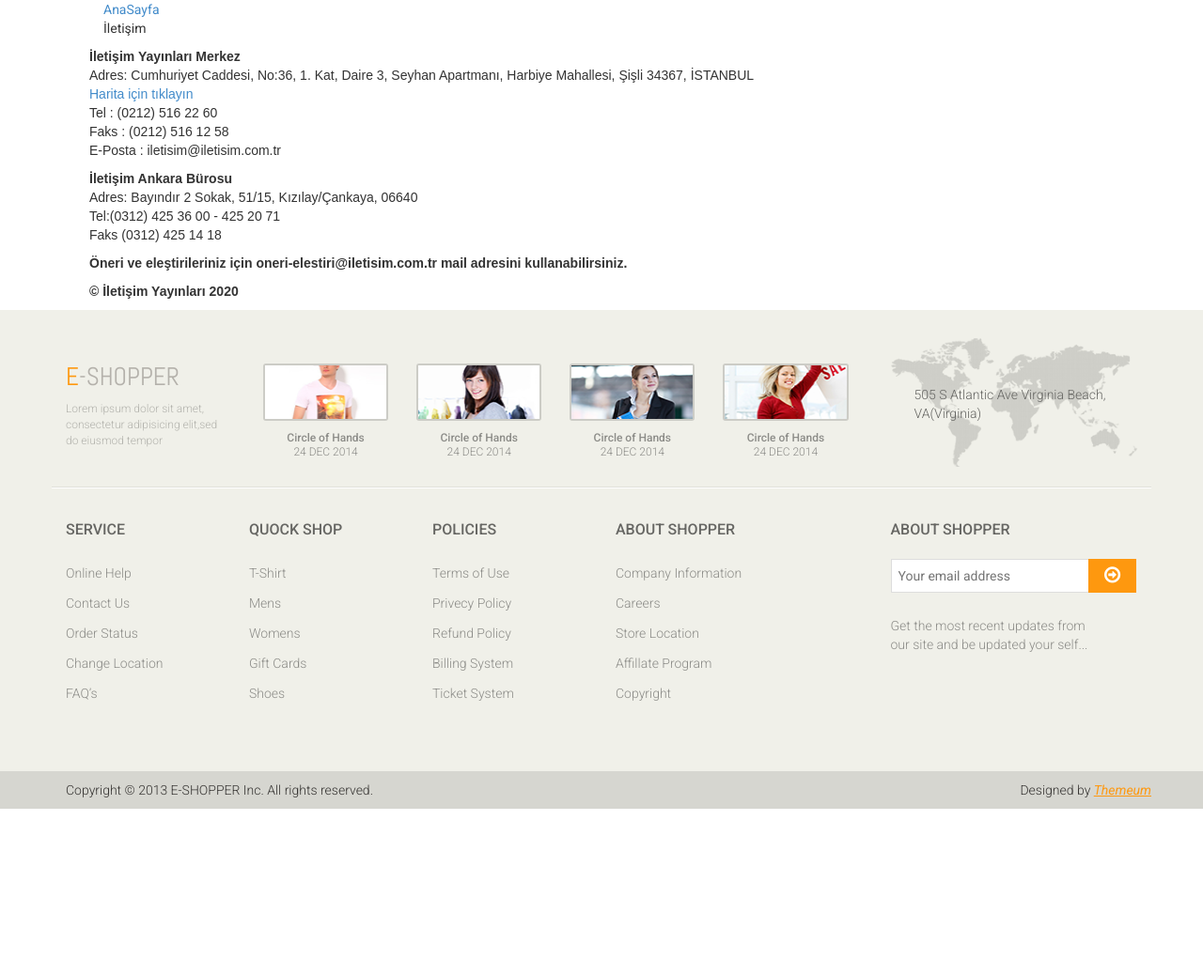
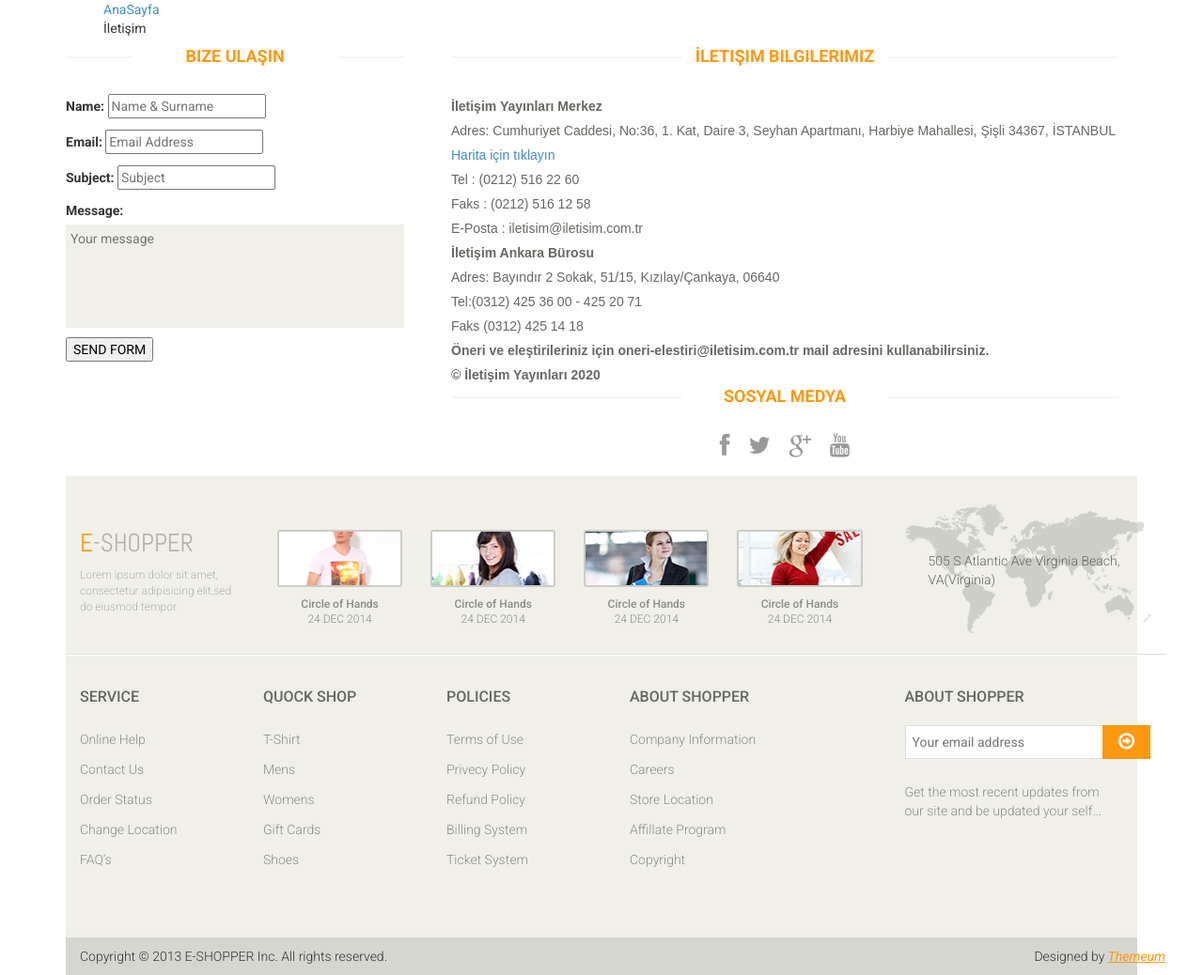
Before and after one commit to elmasbusenur/Django_Dernek_Ilan_Sitesi, a Django app: page /iletisim/ in a window 1280 px wide. Shown: the part 212-1250 px from the top of the page at 94% size. Before the commit the page ends 1073 px from the top, so only its background shows below. Run offline with Django 3.2, Linux system fonts and the light colour scheme; data comes from the database, SQL or seed files in the repository; both versions use the stored data as it was after the commit; some libraries are stand-ins or nearby versions.

Commit message:
13.video iletişim formu mesaj gönderme

```diff
--- a/home/models.py
+++ b/home/models.py
@@ -35,3 +35,37 @@
     def __str__(self):
         return self.title
     # migrate yapıcaz.python manage.py makemigrations
+
+class ContactFormMessage(models.Model):  # kategori ile ilişki kuruyoruz
+    STATUS = (
+        ('New', 'New'),
+        ('Read', 'Read'),
+        ('Closed', 'Closed'),
+    )
+    name = models.CharField(blank=True, max_length=20)
+    email = models.CharField(blank=True, max_length=50)
+    subject = models.CharField(blank=True, max_length=50)
+    message = models.CharField(blank=True, max_length=255)
+    status = models.CharField(max_length=10, choices=STATUS, default='New')
+    ip = models.CharField(blank=True, max_length=20)
+    note = models.CharField(blank=True, max_length=100)
+    create_at = models.DateTimeField(auto_now_add=True)
+    update_at = models.DateTimeField(auto_now=True)
+
+    def __str__(self):
+        return self.name
+
+
+class ContactFormu(ModelForm):  # bu form hangi modele ait contact form modele ait
+    class Meta:
+        model = ContactFormMessage
+        fields = ['name', 'email', 'subject', 'message']  # bu formda hangi elemanlar görünecek
+        widgets = {  # hangi nesneler nasıl görünücek
+            'name': TextInput(attrs={'class': 'input', 'placeholder': 'Name & Surname'}),
+            'subject': TextInput(attrs={'class': 'input', 'placeholder': 'Subject'}),
+            'email': TextInput(attrs={'class': 'input', 'placeholder': 'Email Address'}),
+            'message': Textarea(attrs={'class': 'input', 'placeholder': 'Your message', 'rows': '5'}),
+        }
+
+    def __str__(self):
+        return self.name
--- a/home/templates/iletisim.html
+++ b/home/templates/iletisim.html
@@ -23,15 +23,55 @@
 			</ul>
 		</div>
 	</div>
-	<div class="section">
-		<div class="container">
-			<div class="row">
-                 <ul class="blank">
-				    {{ setting.contact|safe }} <!--safe olması html taglarıda gelir-->
-			     </ul>
-			</div>
-		</div>
-	</div>
+    <div id="contact-page" class="container">
+    	<div class="bg">
+
+    		<div class="row">
+	    		<div class="col-sm-4">
+	    			<div class="contact-form">
+	    				<h2 class="title text-center">Bize Ulaşın</h2>
+	    				 {% if messages %}
+                            {% for message in messages %}
+                            <div class="alert alert-{{ message.tags }}" role="alert">
+                                {{ message }}
+                            </div>
+                            {% endfor %}
+                         {% endif %}
+
+                         <form action="" method="post">
+                             {% csrf_token %}
+                             {{ form.as_p }}
+                             <input type="submit" value="SEND FORM">
+                          </form>
+	    		    </div>
+                </div>
+
+	    		<div class="col-sm-8">
+	    			<div class="contact-info">
+	    				<h2 class="title text-center">İletişim Bilgilerimiz</h2>
+	    				{{ setting.contact|safe }}
+	    				<div class="social-networks">
+	    					<h2 class="title text-center">Sosyal Medya</h2>
+							<ul>
+								<li>
+									<a href="#"><i class="fa fa-facebook"></i></a>
+								</li>
+								<li>
+									<a href="#"><i class="fa fa-twitter"></i></a>
+								</li>
+								<li>
+									<a href="#"><i class="fa fa-google-plus"></i></a>
+								</li>
+								<li>
+									<a href="#"><i class="fa fa-youtube"></i></a>
+								</li>
+							</ul>
+	    				</div>
+	    			</div>
+    			</div>
+
+    	</div>
+    </div><!--/#contact-page-->
 
 {% endblock %}
 <!--burada eklediğimiz şeyler sayfada görünmesini istediğimiz şeyler-->
--- a/home/views.py
+++ b/home/views.py
@@ -1,15 +1,20 @@
+from ilan.models import Ilan, Category, Images
+from django.contrib import messages
+from django.http import HttpResponseRedirect, HttpResponse
 from django.shortcuts import render
-from home.models import Setting
+
+# Create your views here.
+from home.models import Setting, ContactFormu, ContactFormMessage
 
 # Create your views here.
 def index(request):
     setting = Setting.objects.get(pk=1)
-    context = {'setting': setting, 'page':'home'}
+    context = {'setting': setting, 'page':'home'} #menüyü kontrol etmek istediğim için page ekliyorum
     return render(request, 'index.html', context)
 # contexte ekledik ve index html e gönderdik ve index html de istediğimiz yere istediğimiz bilgileri yazdık
 def hakkimizda(request):
     setting = Setting.objects.get(pk=1)
-    context = {'setting': setting} #menüyü kontrol etmek istediğim için page ekliyorum
+    context = {'setting': setting} #setting gönderiyorum
     return render(request, 'hakkimizda.html', context)
 
 def referanslar(request):
@@ -17,8 +22,21 @@
     context = {'setting': setting}
     return render(request, 'referanslar.html', context)
 
-
 def iletisim(request):
+    if request.method == 'POST':  # form post edildi mi. edilmezse setting e iner.
+        form = ContactFormu(request.POST)  # CONTACT FORMUNU POSTLA EŞLEŞTİR
+        if form.is_valid(): #form geçerliyse dataya aktar eşleştir
+            data = ContactFormMessage() #model ile bağlantı kur
+            data.name = form.cleaned_data['name'] #formdan bilgiyi al
+            data.email = form.cleaned_data['email']
+            data.subject = form.cleaned_data['subject']
+            data.message = form.cleaned_data['message']
+            data.ip = request.META.get('REMOTE_ADDR')
+            data.save()
+            messages.success(request, "Mesajınız başarıyla gönderilmiştir. Teşekkür Ederiz")
+            return HttpResponseRedirect('/iletisim')  # formu iletişim sayfasına gönderiyoruz
+#forma ulaşmak için yukarısıda kaydetmek için
     setting = Setting.objects.get(pk=1)
-    context = {'setting': setting}
-    return render(request, 'iletisim.html', context)
+    form = ContactFormu()  # contact formu çağrıyoruz
+    context = {'setting': setting, 'form': form}
+    return render(request, 'iletisim.html', context)  # iletişim sayfasına formu gönderiyoruz
--- a/ilan/admin.py
+++ b/ilan/admin.py
@@ -16,7 +16,7 @@
     list_display = ['title','category','status', 'image_tag']  # hangi alanlar görülsün istiyorum categoride
     readonly_fields = ('image_tag',)
     list_filter = ['status','category']  # statuye göre filtreliyorum
-    inlines = [IlanImageInline]  # blogimagesinline ürün ekleme sırasında istiyorsam burayada bağlantısını kurmalıyım
+    inlines = [IlanImageInline]  # blog imagesinline ürün ekleme sırasında istiyorsam burayada bağlantısını kurmalıyım
     '''blogla ilgili olduğu için sadece onunla alakalı şeyleri ekler
 imageye class ekliyorum'''
 
--- a/ilan/models.py
+++ b/ilan/models.py
@@ -36,7 +36,7 @@
     category = models.ForeignKey(Category, on_delete=models.CASCADE )  # foreignkey kategori: kategoriye refere ettik
     title = models.CharField(max_length=150 )
     keywords = models.CharField(blank=True, max_length=255 )
-    description = models.CharField( blank=True, max_length=255 )
+    description = models.CharField(blank=True, max_length=255 )
     image = models.ImageField(blank=True, upload_to='images/' )
     detail = models.TextField(blank=True)
     slug = models.SlugField(blank=True, max_length=150 )  # adres satırında ürünü çağırabilmemiz için yazdığımız metin
@@ -44,7 +44,7 @@
     create_at = models.DateTimeField(auto_now_add=True )
     update_at = models.DateTimeField(auto_now=True )
 
-    # alt kategori olduğu sürece arar ve istediğimiz işaretle art arta getirir"""
+    # alt kategori olduğu sürece arar ve istediğimiz işaretle ardarda getirir"""
 
     def __str__(self):
         return self.title
```
Also changed, not shown: home/admin.py (+4 -7 lines), db.sqlite3, home/migrations/0004_contactformmessage.py (added), ilan/migrations/0005_contactformmessage.py (added), ilan/migrations/0006_delete_contactformmessage.py (added).
